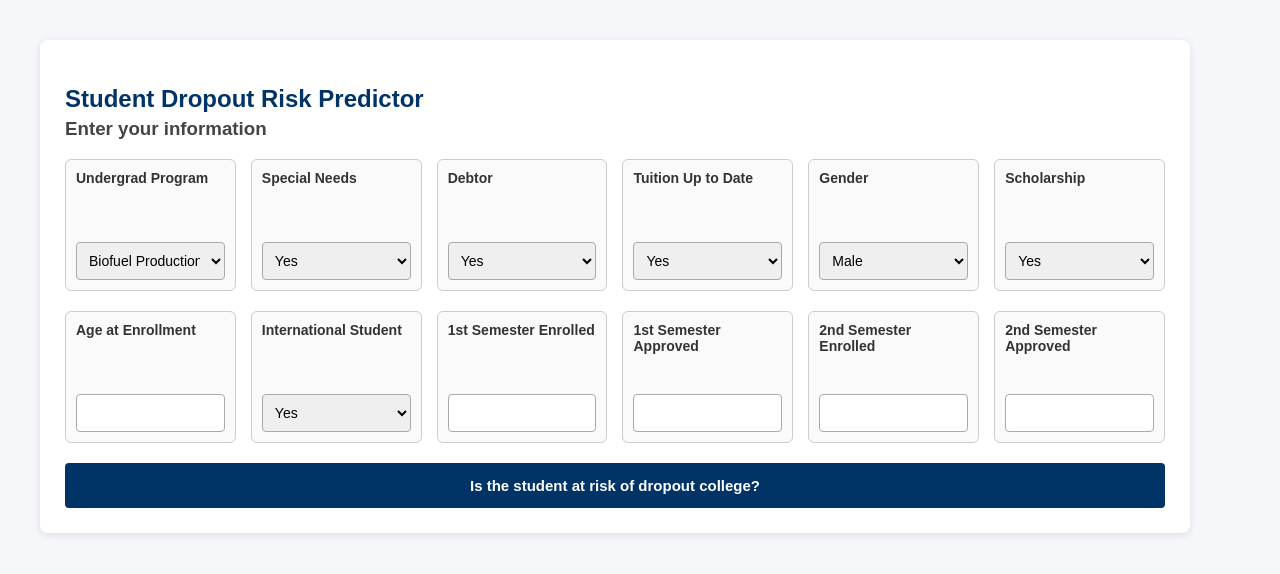
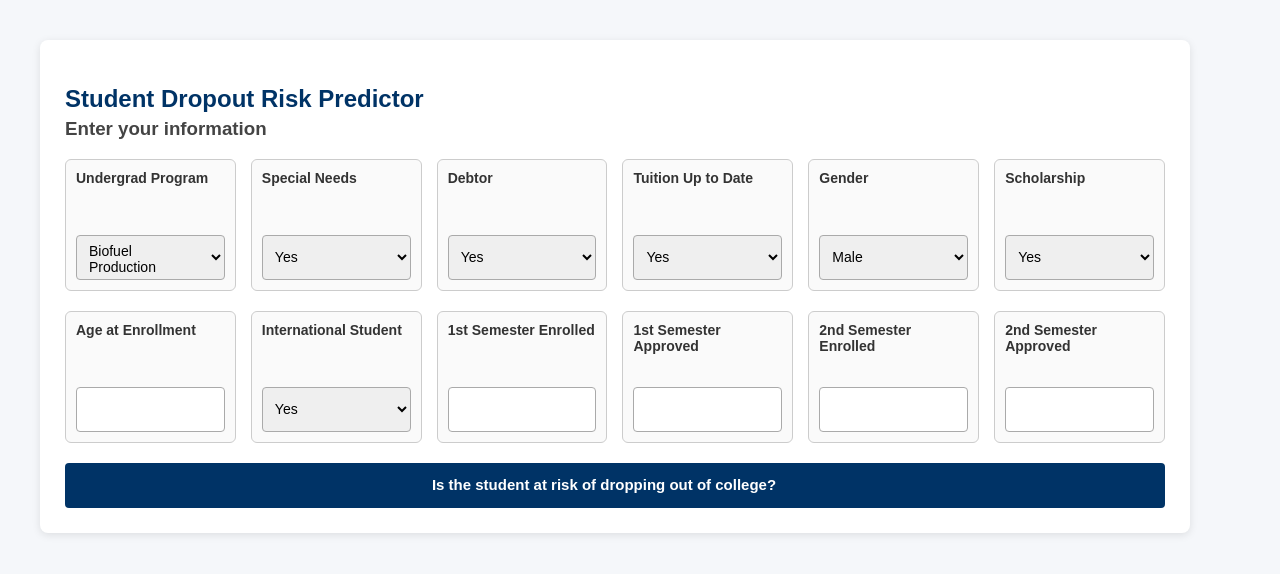
Before and after one commit to mtrudgeo-cpu/student-app-2870047, a Flask app: page / in a window 1280 px wide. Shown: the top 574 px of the page. Run offline with Flask 3, Linux system fonts and the light colour scheme.

Commit message:
student-app-v3
more user interface changes

```diff
--- a/application/templates/index.html
+++ b/application/templates/index.html
@@ -52,15 +52,24 @@
             font-size: 14px;
         }
 
-        select, input[type="number"] {
+        select,
+        input[type="number"],
+        input[type="text"],
+        input[type="submit"] {
             width: 100%;
-            height: 38px;
-            padding: 6px 8px;
+            height: 45px;
+            min-height: 45px;
+            padding: 6px 30px 6px 8px;
             border: 1px solid #aaa;
             border-radius: 4px;
             font-size: 14px;
             box-sizing: border-box;
+            white-space: normal;
+            line-height: 1.2;
+            overflow: hidden;
+            text-overflow: ellipsis;
         }
+
 
         input[type="submit"] {
             width: 100%;
@@ -207,7 +216,7 @@
             </div>
         </div>
 
-        <input type="submit" value="Is the student at risk of dropout college?">
+        <input type="submit" value="Is the student at risk of dropping out of college?">
 
         {% if results %}
         <div class="results-box">
```
Also changed, not shown: 1 other file.
